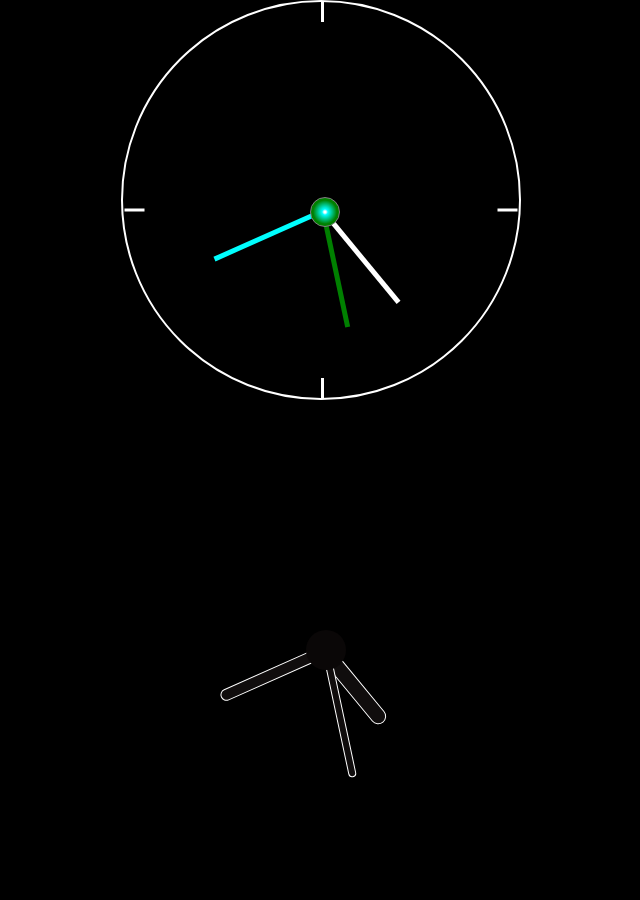
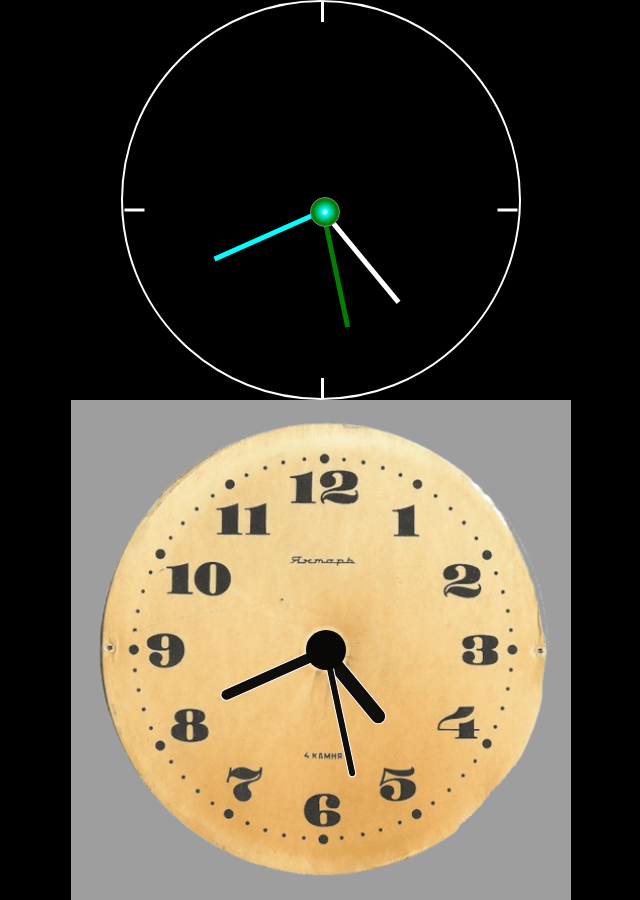
Before and after one commit to protanvirislam/analog-clock-js, a plain HTML site: page index.html in a window 1280 px wide. Shown: the whole page, without its empty margins (319-959 px from the left). Drawn offline with Linux system fonts and the light colour scheme; the site is published under a folder, as on GitHub Pages, so addresses that start at the root find nothing.

Commit message:
Update styles.css
updated image

```diff
--- a/styles.css
+++ b/styles.css
@@ -112,7 +112,7 @@ z-index: 9;
 #clock-container {
     margin: auto;
     width: 500px;
-   background: url('/img/vecteezy_dark-vintage-blue-texture-background_38287848.jpg');
+   background: url('./img/vecteezy_dark-vintage-blue-texture-background_38287848.jpg');
     height: 500px;
 }
 
@@ -120,7 +120,7 @@ z-index: 9;
     position: relative;
     height: 100%;
     width: 100%;
-    background: url("/img/vintage-clock-face-clock-faces-115632339022fayorplt1__1_-removebg-preview.png");
+    background: url("./img/vintage-clock-face-clock-faces-115632339022fayorplt1__1_-removebg-preview.png");
     background-repeat: no-repeat;
     background-size: cover;
 }
```
